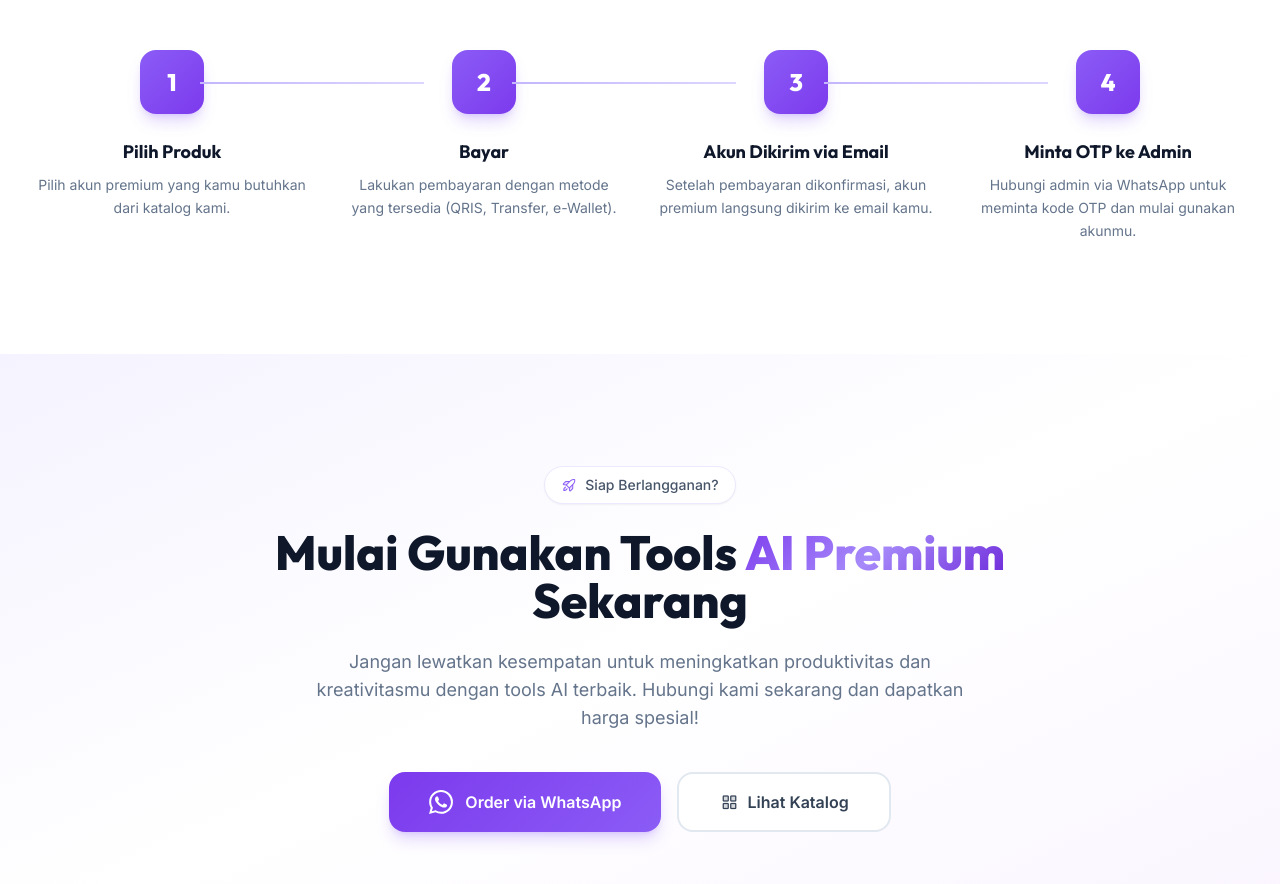
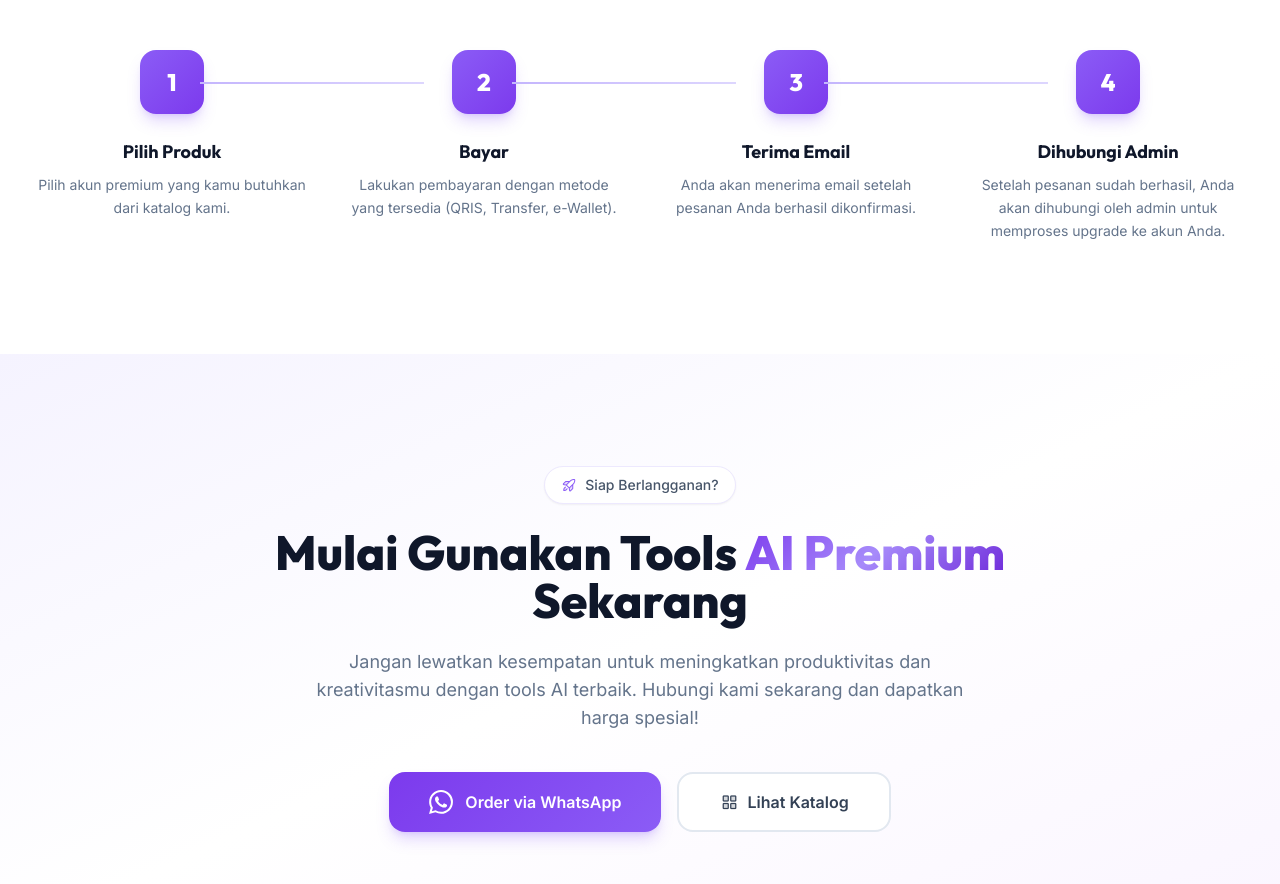
Before and after one commit to AI-ECCOMERCE/AI-Eccomerce-Interface, a Next.js app: page / in a window 1280 px wide. Shown: the part 1500-2384 px from the top of the page. Built offline with nearby package versions, Linux system fonts and the light colour scheme; no server answers.

Commit message:
new update send email user

```diff
--- a/app/components/HowToOrderSection.tsx
+++ b/app/components/HowToOrderSection.tsx
@@ -17,14 +17,14 @@ const steps = [
   },
   {
     number: "3",
-    title: "Akun Dikirim via Email",
-    description: "Setelah pembayaran dikonfirmasi, akun premium langsung dikirim ke email kamu.",
+    title: "Terima Email",
+    description: "Anda akan menerima email setelah pesanan Anda berhasil dikonfirmasi.",
     showConnector: true,
   },
   {
     number: "4",
-    title: "Minta OTP ke Admin",
-    description: "Hubungi admin via WhatsApp untuk meminta kode OTP dan mulai gunakan akunmu.",
+    title: "Dihubungi Admin",
+    description: "Setelah pesanan sudah berhasil, Anda akan dihubungi oleh admin untuk memproses upgrade ke akun Anda.",
     showConnector: false,
   },
 ];
```
